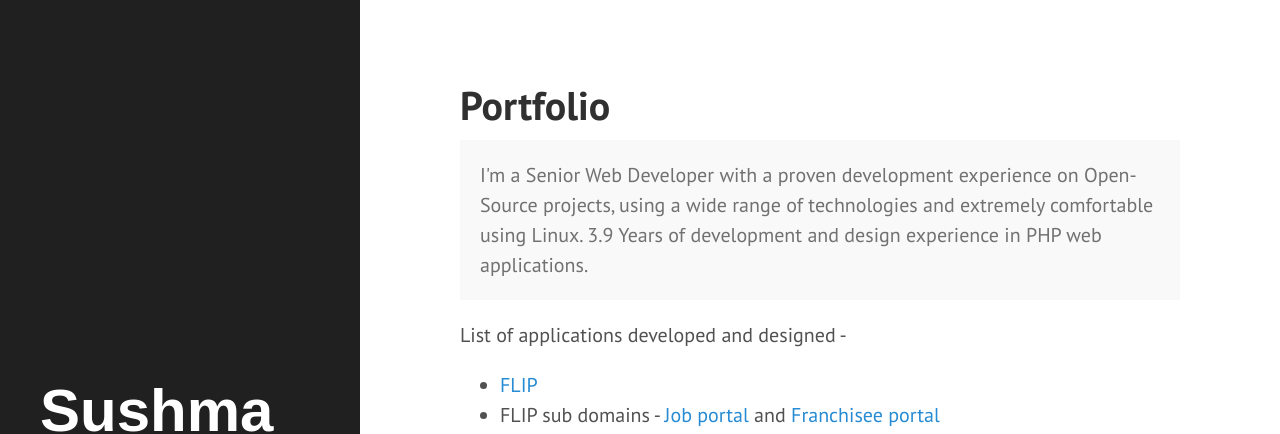
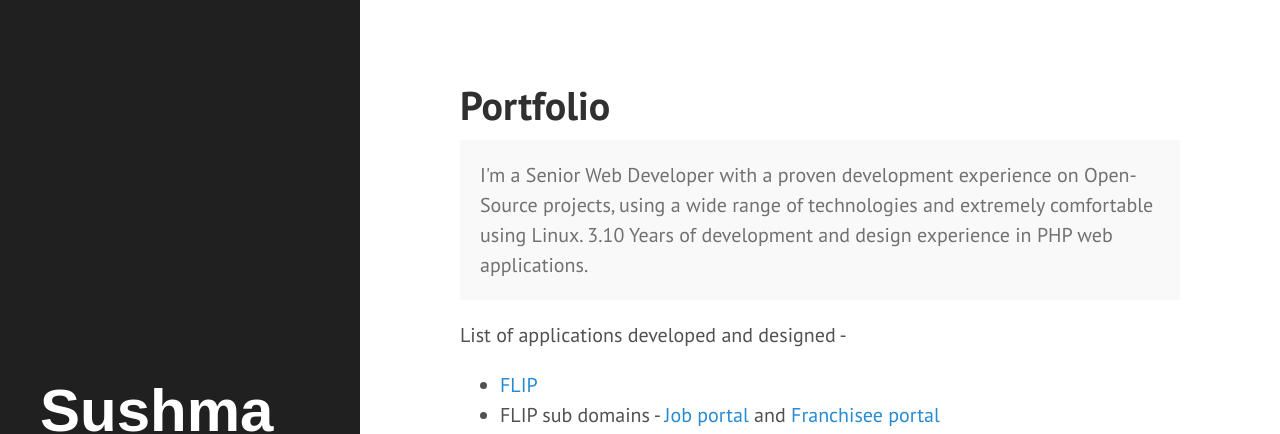
Before and after one commit to sushma-r/sushma-r.github.io, a Jekyll site: the page built from public/portfolio.md, in a window 1280 px wide. Shown: the top 434 px of the page. Built offline with Jekyll 4.4.1, drawn with Linux system fonts in a browser that asks for light colours; Markdown is read by kramdown in place of the engine named in the settings.

Commit message:
Update portfolio.md

```diff
--- a/public/portfolio.md
+++ b/public/portfolio.md
@@ -3,7 +3,7 @@
 title: Portfolio
 ---
 
-<p class="message">I'm a Senior Web Developer with a proven development experience on Open-Source projects, using a wide range of technologies and extremely comfortable using Linux. 3.9 Years of development and design experience in PHP web applications.</p>
+<p class="message">I'm a Senior Web Developer with a proven development experience on Open-Source projects, using a wide range of technologies and extremely comfortable using Linux. 3.10 Years of development and design experience in PHP web applications.</p>
 
 <p>List of applications developed and designed - </p>
 
```
